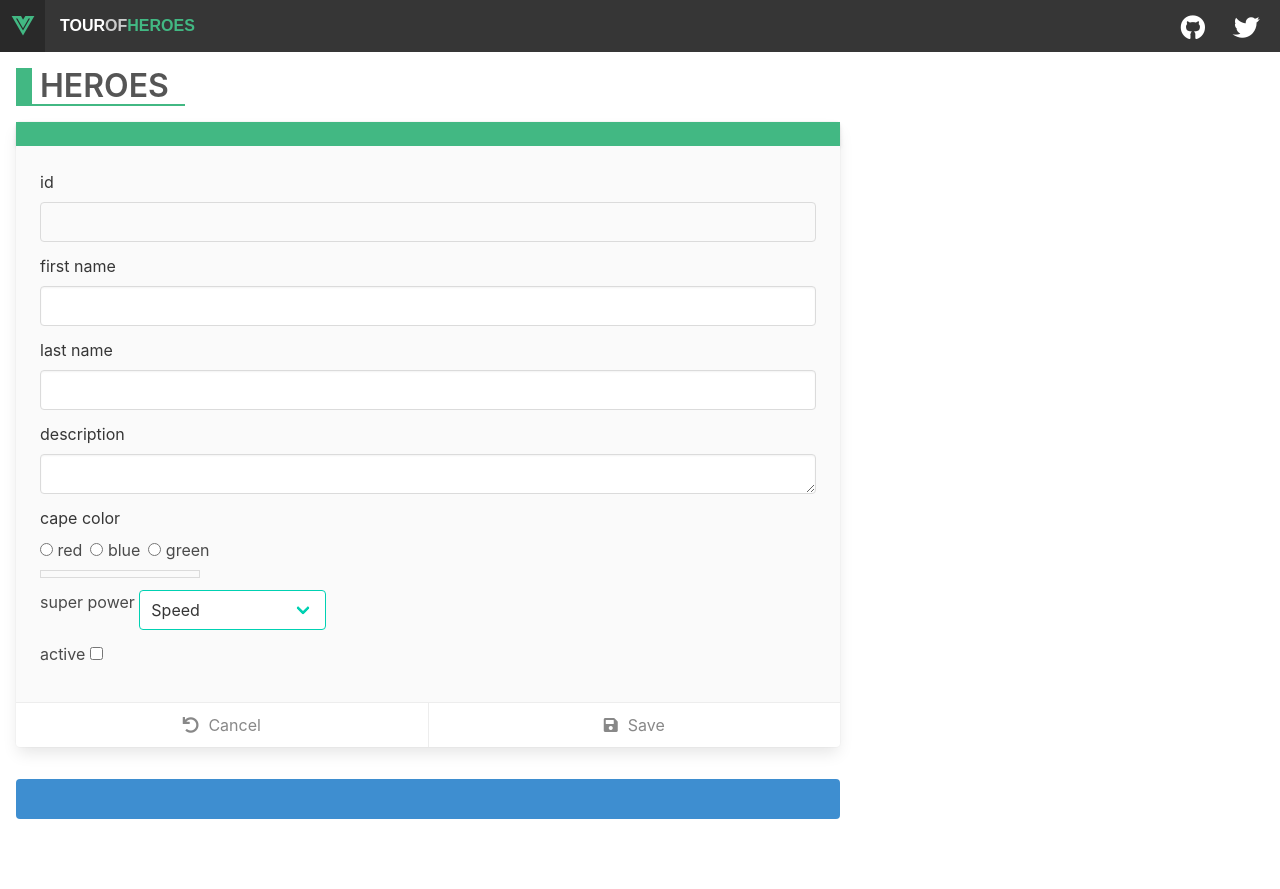
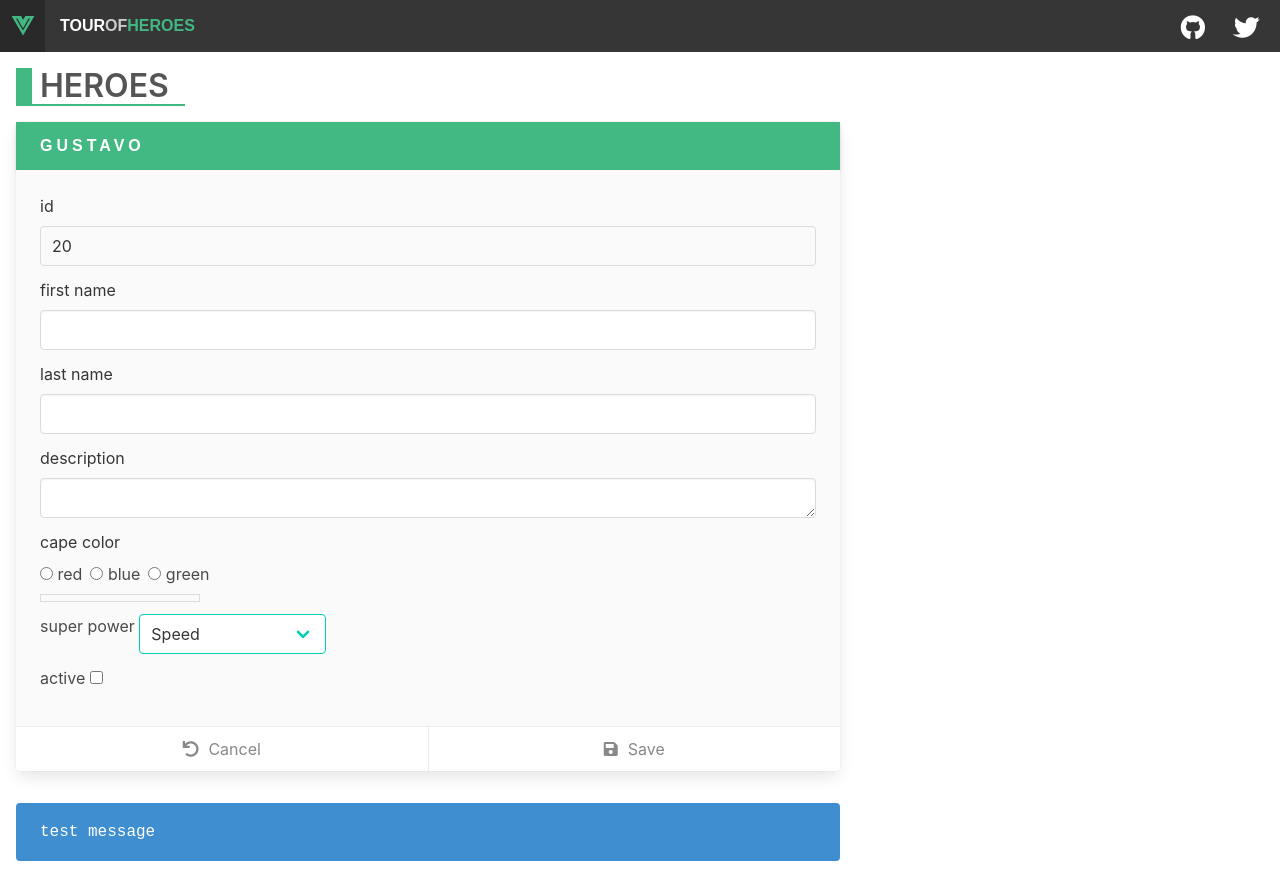
Before and after one commit to gspolima/Vue-Getting-Started, a Vue app: page / in a window 1280 px wide. Before the commit the page ends 847 px from the top, so only its background shows below. Built offline with nearby package versions, Linux system fonts and the light colour scheme.

Commit message:
property binding, interpolation and event binding

```diff
--- a/src/components/header-bar-links.vue
+++ b/src/components/header-bar-links.vue
@@ -3,18 +3,10 @@
     <div class="navbar-end">
       <div class="navbar-item">
         <div class="buttons">
-          <a
-            href="https://github.com/johnpapa/vue-getting-started"
-            target="_blank"
-            rel="noopener noreferrer"
-          >
+          <a v-bind="github" target="_blank" rel="noopener noreferrer">
             <i class="fab fa-github fa-2x" aria-hidden="true"></i>
           </a>
-          <a
-            href="https://twitter.com/john_papa"
-            target="_blank"
-            rel="noopener noreferrer"
-          >
+          <a v-bind:href="twitter" target="_blank" rel="noopener noreferrer">
             <i class="fab fa-twitter fa-2x" aria-hidden="true"></i>
           </a>
         </div>
@@ -22,3 +14,15 @@
     </div>
   </div>
 </template>
+
+<script>
+export default {
+  name: 'HeaderBarLinks',
+  data() {
+    return {
+      github: 'https://github.com/gspolima/vue-getting-started',
+      twitter: 'https://twitter.com/gspolima',
+    };
+  },
+};
+</script>
--- a/src/components/heroes.vue
+++ b/src/components/heroes.vue
@@ -7,13 +7,13 @@
       <div class="column is-8">
         <div class="card edit-detail">
           <header class="card-header">
-            <p class="card-header-title"></p>
+            <p class="card-header-title">{{ hero.firstName }}</p>
           </header>
           <div class="card-content">
             <div class="content">
               <div class="field">
                 <label class="label" for="id">id</label>
-                <label class="input" id="id" readonly></label>
+                <label class="input" id="id" readonly>{{ hero.id }}</label>
               </div>
               <div class="field">
                 <label class="label" for="firstName">first name</label>
@@ -66,17 +66,22 @@
             </div>
           </div>
           <footer class="card-footer">
-            <button class="link card-footer-item cancel-button">
+            <button
+              @click="cancelHero"
+              class="link card-footer-item cancel-button"
+            >
               <i class="fas fa-undo"></i>
               <span>Cancel</span>
             </button>
-            <button class="link card-footer-item">
+            <button @click="saveHero" class="link card-footer-item">
               <i class="fas fa-save"></i>
               <span>Save</span>
             </button>
           </footer>
         </div>
-        <div class="notification is-info"></div>
+        <div class="notification is-info">
+          <pre>{{ message }}</pre>
+        </div>
       </div>
     </div>
   </div>
@@ -85,5 +90,27 @@
 <script>
 export default {
   name: 'Heroes',
+  data() {
+    return {
+      hero: {
+        id: 20,
+        firstName: 'Gustavo',
+        lastName: 'Sampaio',
+        description: 'A little clueless but attentive',
+        capeColor: '',
+        power: '',
+        active: true,
+      },
+      message: 'test message',
+    };
+  },
+  methods: {
+    cancelHero() {
+      this.message = '';
+    },
+    saveHero() {
+      this.message = JSON.stringify(this.hero, null, '\n');
+    },
+  },
 };
 </script>
```
